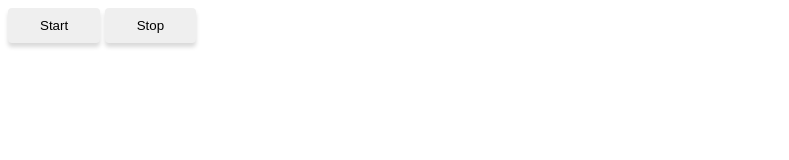
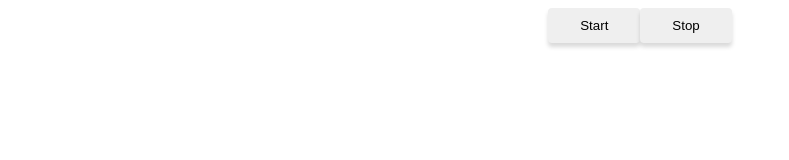
Before and after one commit to LiudmylaObraztsova/11-color-switch, a plain HTML site: page index.html in a window 1280 px wide. Shown: the whole page, without its empty margins (0-789 px from the left). Drawn offline with Linux system fonts and the light colour scheme.

Commit message:
Добавляет классы

```diff
--- a/index.html
+++ b/index.html
@@ -8,8 +8,11 @@
     <link rel="stylesheet" href="./css/styles.css">
 </head>
 <body>
-<button type="button" data-action="start">Start</button>
-<button type="button" data-action="stop">Stop</button>
+
+    <div class="buttons">
+        <button type="button" data-action="start">Start</button>
+        <button type="button" data-action="stop">Stop</button>
+    </div>
 
 <script src="./js/index.js" type="module"></script>
 </body>
```
